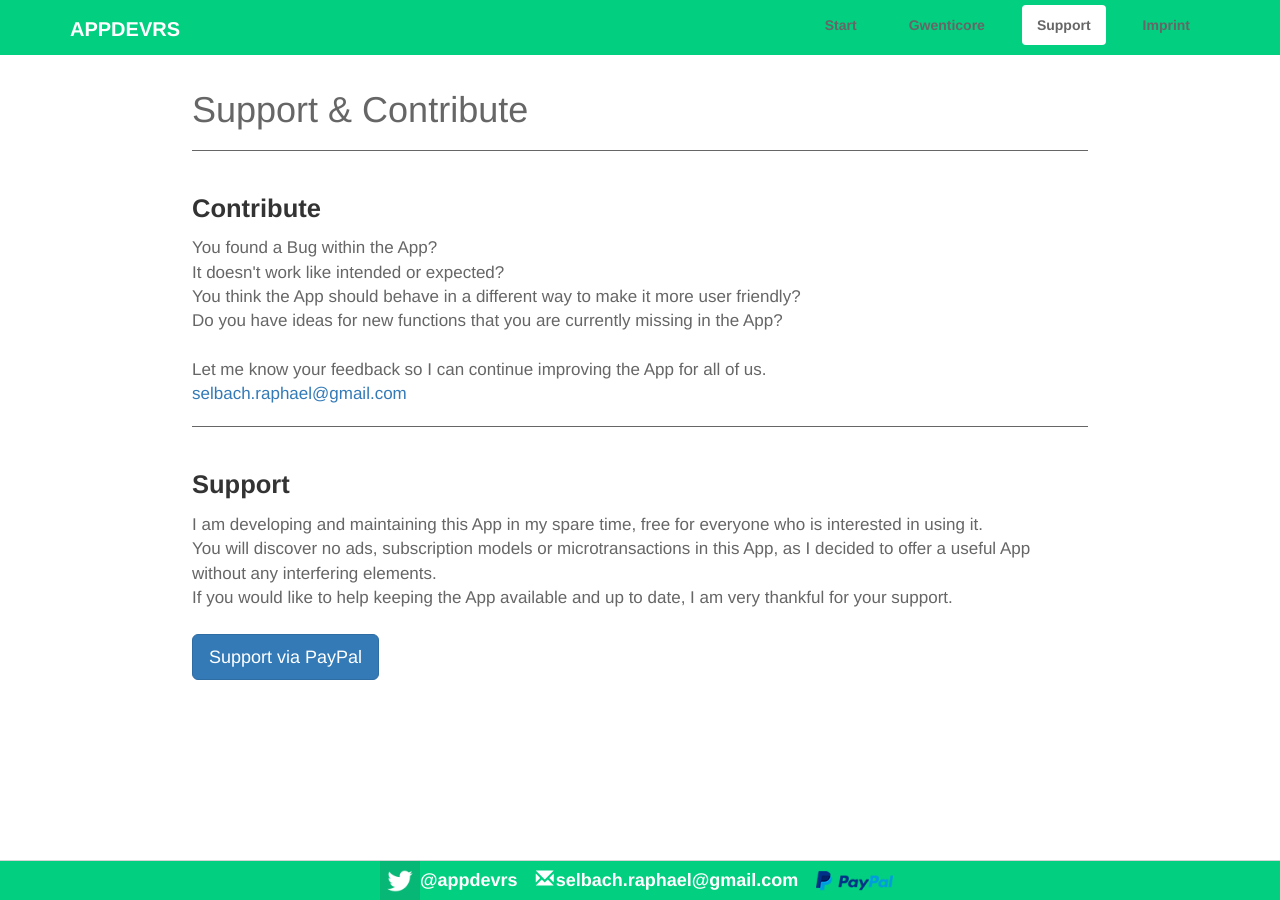
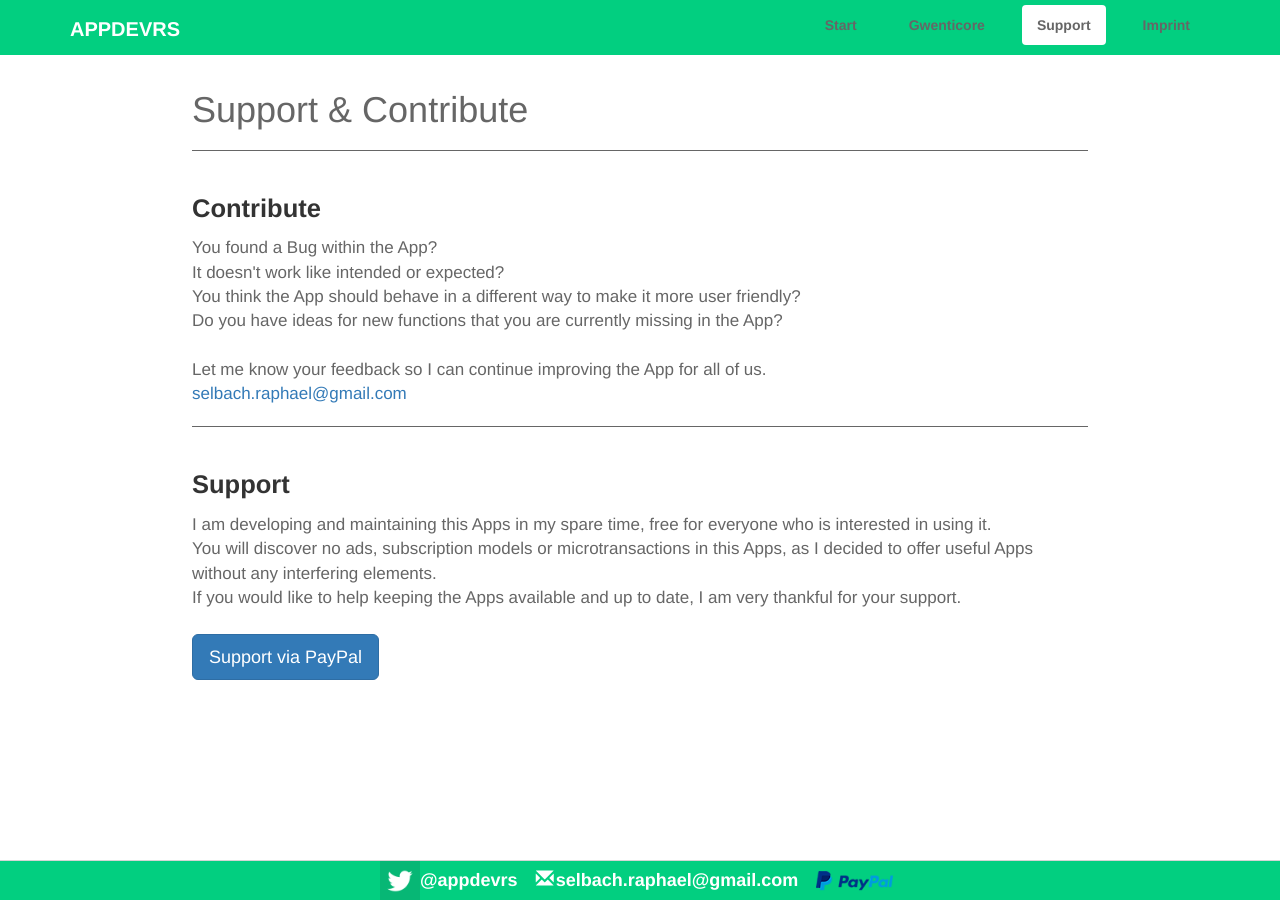
Before and after one commit to appdevrs/appdevrs.github.io, a Jekyll site: the page built from support.html, in a window 1280 px wide. Built offline with Jekyll 4.4.1, drawn with Linux system fonts in a browser that asks for light colours.

Commit message:
Update support.html

```diff
--- a/support.html
+++ b/support.html
@@ -18,9 +18,9 @@ Let me know your feedback so I can continue improving the App for all of us.<br>
 <br>
 <div class="descr">
 <p><strong>Support</strong></p>
-I am developing and maintaining this App in my spare time, free for everyone who is interested in using it.<br>
-You will discover no ads, subscription models or microtransactions in this App, as I decided to offer a useful App without any interfering elements.<br>
-If you would like to help keeping the App available and up to date, I am very thankful for your support.<br>
+I am developing and maintaining this Apps in my spare time, free for everyone who is interested in using it.<br>
+You will discover no ads, subscription models or microtransactions in this Apps, as I decided to offer useful Apps without any interfering elements.<br>
+If you would like to help keeping the Apps available and up to date, I am very thankful for your support.<br>
 <br>
 <a class="btn btn-primary btn-lg" href="https://www.paypal.com/cgi-bin/webscr?cmd=_s-xclick&hosted_button_id=N7RHCAFCDVPTW" target="_blank" role="button">Support via PayPal</a>
 </div>
```
